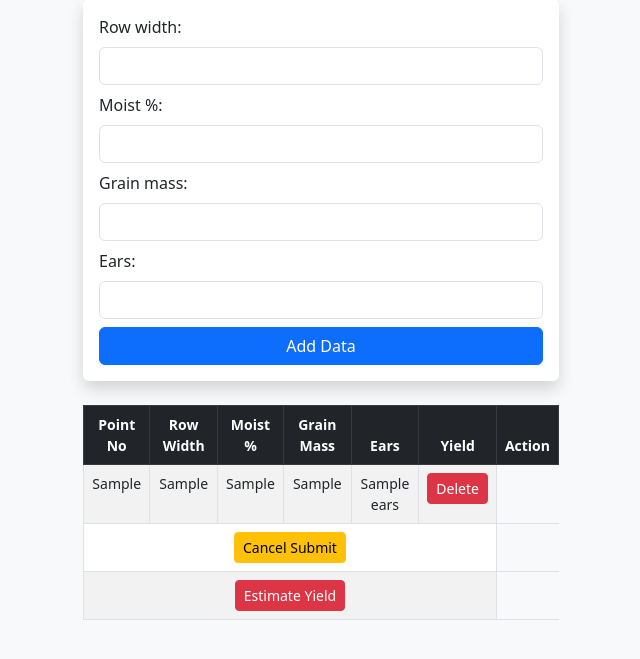
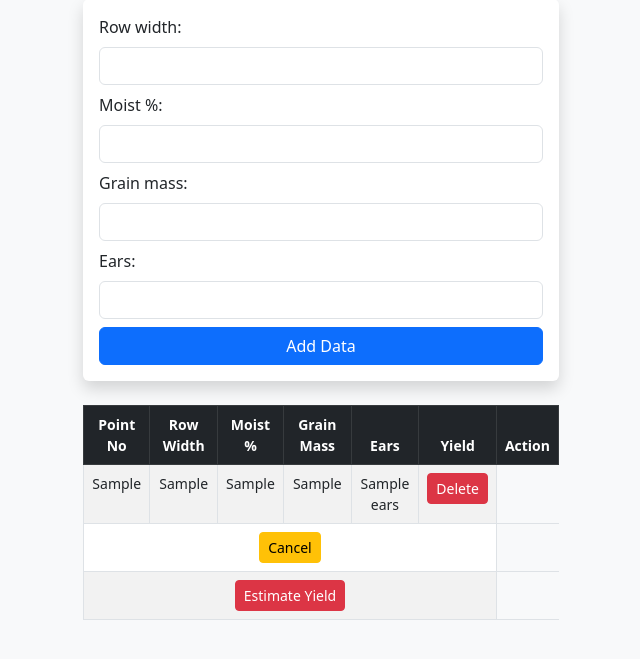
Before and after one commit to PKhoboko/YieldCalculatorPilotProject.io, a Flask app: template templates/dashboard.html in a window 1280 px wide. Shown: the part 71-730 px from the top of the page, without its empty margins (319-959 px from the left). Run offline with Flask 2, Linux system fonts and the light colour scheme; the template is opened without the code that fills it: most values are stand-ins (such as "Sample title", 1, 10 or a date in 2020).

Commit message:
Update dashboard.html

```diff
--- a/templates/dashboard.html
+++ b/templates/dashboard.html
@@ -74,7 +74,7 @@
                     </tr>
                      <tr>
                         <td colspan="6" class="text-center">
-                            <button class="btn btn-warning btn-sm cancel-submit">Cancel Submit</button>
+                            <button class="btn btn-warning btn-sm cancel-submit">Cancel</button>
                         </td>
                     </tr>
                  <tr>
```
